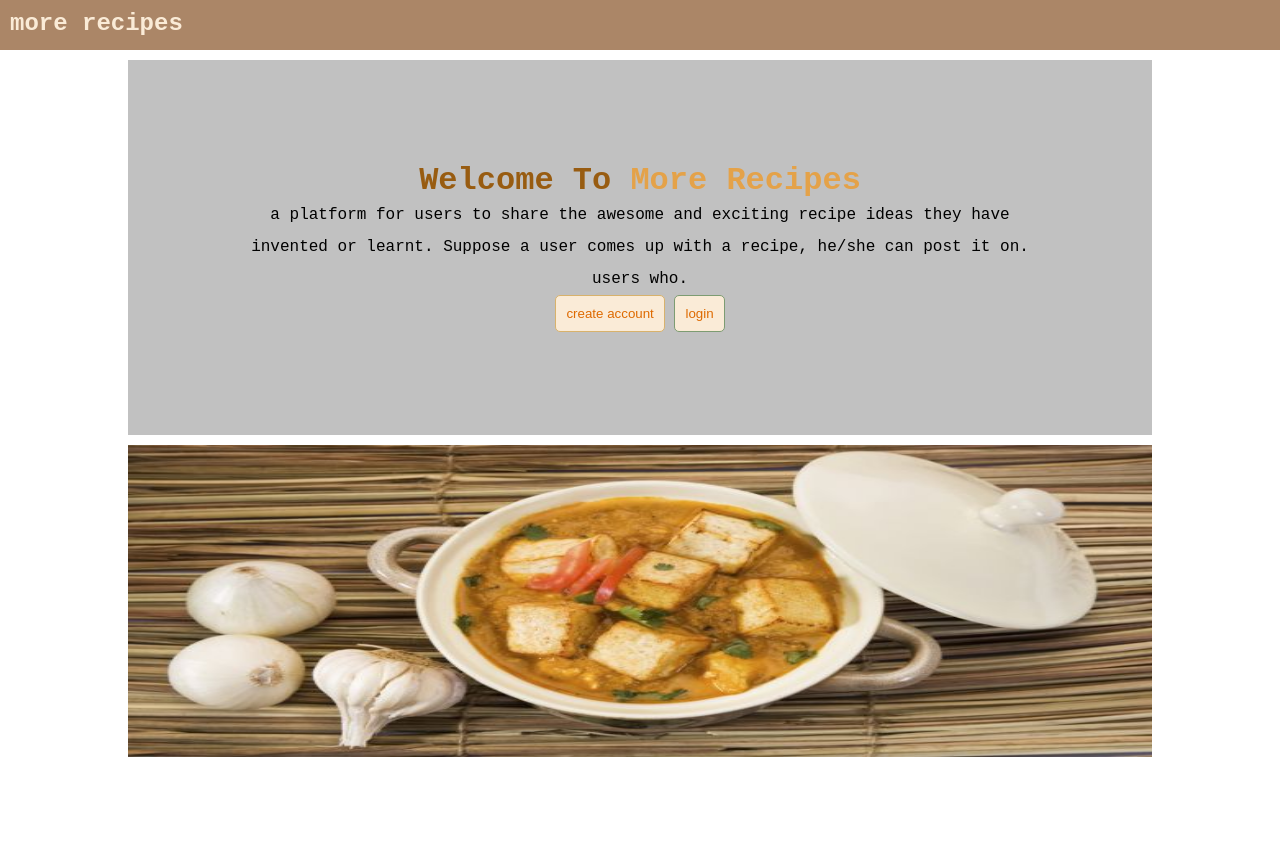
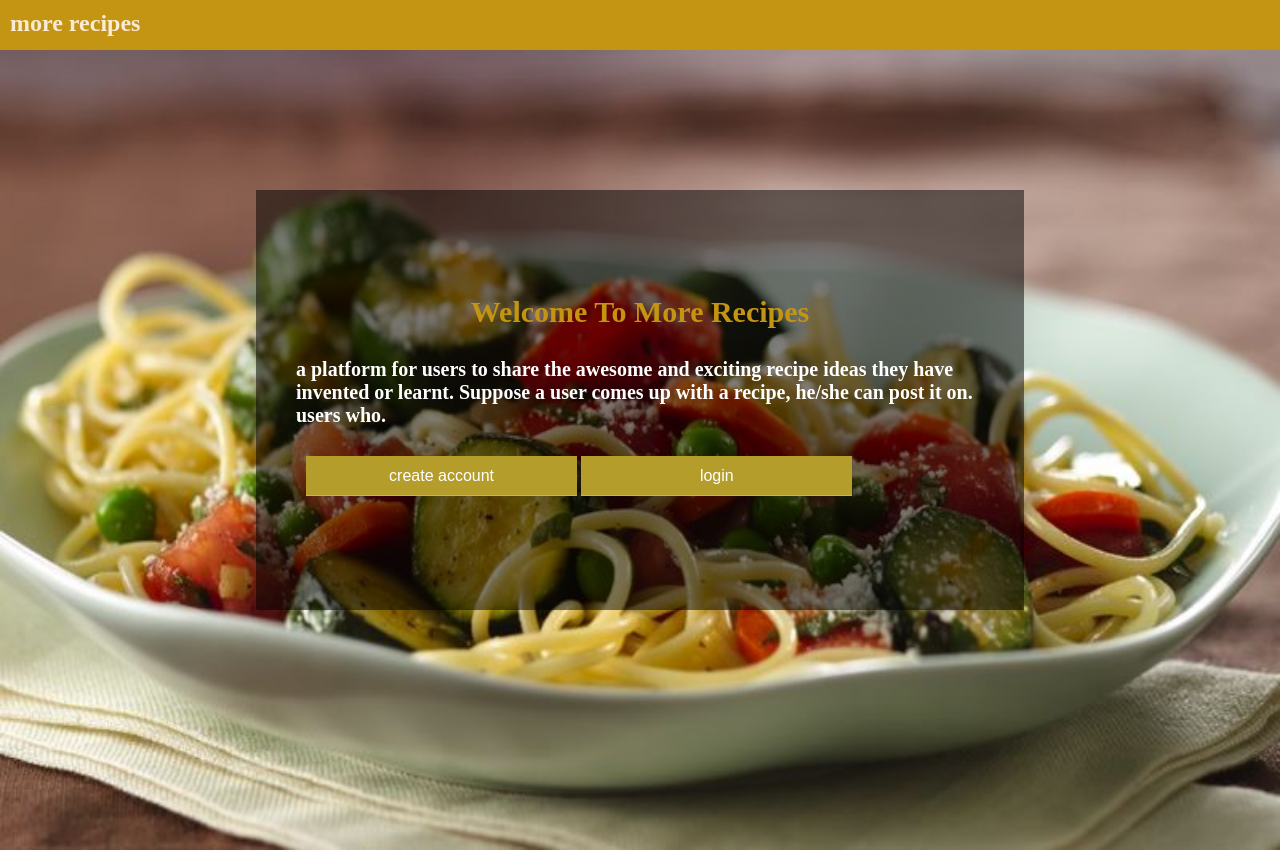
Before and after one commit to phemonick/More-recipes, a plain HTML site: page index.html in a window 1280 px wide. Before the commit the page ends 800 px from the top, so only its background shows below. Drawn offline with Linux system fonts and the light colour scheme.

Commit message:
added new features

```diff
--- a/index.html
+++ b/index.html
@@ -15,7 +15,23 @@
 		<h1>more recipes</h1>
 	</nav>
 
-	<div id="mainContent">
+
+        <div class="coverContainer">	<img class="coverImg" src="./images/recipes/food6.jpg" />
+		</div>
+
+        <div class="loginBox">
+		<h2>Welcome To More Recipes</h2>
+            <p>
+					a platform for users to share the awesome and exciting  recipe ideas they have invented or learnt.  Suppose a user comes up with a recipe,  he/she can post it on. users who.<br />
+                <div class="btn">
+					<a href="./signUp.html"><span><button class="loginBtn2">create account</button></span></a>
+                    <a href="./login.html"><span><button class="loginBtn">login</button></span></a>
+                </div>
+				</p>
+
+	</div>
+
+<!--
 		<div id="contentFlex" class="content">
 				<h1 class="contentH"><span class="headc">Welcome To</span><span class="headD"> More Recipes</span></h1>
 				<p>
@@ -25,5 +41,4 @@
 				</p>
 
 		</div>
-		<img class="coverImg" src="./images/recipes/food4.jpg" />
-	</div>
+-->
--- a/stylesheets/home.css
+++ b/stylesheets/home.css
@@ -9,13 +9,13 @@ body{
 	/*display: flex;
 	flex-direction: column;*/
 	box-sizing: border-box;
-    color:#0a91c7;
+    color:#382c20;;
 	/*min-height: 100vh;*/
 }
 
 a{
 	text-decoration: none;
-    color: #f0d495;
+    color:#fff;
 }
 ul{
 	margin: 0;
@@ -40,7 +40,7 @@ ul{
 header{
 
 	width: 100%;
-	background: #daa271;
+	background: #c49413;
 
 }
 	#topHeader{
@@ -53,14 +53,14 @@ header{
 		margin: 10px 15px 0 0;
 		padding: 4px;
 		color: yellow;
-		background: #0a91c7;
+		background: #c49413;
 		border: none;
 		outline: none;
 	}
 header nav{
 	width: 100%;
 	height: auto;
-	background: rgba(128, 128, 128, 0.7);
+	background: #c49413;
 }
 .recipeBackground{
 	background: url(../images/recipes/spice.jpg) no-repeat;
--- a/stylesheets/index.css
+++ b/stylesheets/index.css
@@ -2,18 +2,11 @@
 	margin: 0;
 	padding: 0;
 }
-body{
-	width: 100%;
-	height: 100%;
-    font-family: 'Ubuntu', sans-serif;
-	font-family: 'Ubuntu Mono', monospace;
-/*	background-image: url('../images/beansB.jpg');*/
 
-}
 nav {
 	width: 100%;
 	height: 50px;
-	background-color: #ab8667;
+	background-color: #c49413;
 
 }
 nav h1{
@@ -21,6 +14,111 @@ nav h1{
 	padding: 10px;
 
 }
+
+
+body
+{
+	margin: 0;
+	padding: 0;
+	/*background: url(../images/loginB.jpg);
+	width: 100%;
+	background-size: cover;
+	background-repeat: no-repeat;*/
+	height: auto;
+}
+.coverContainer{
+	display: flex;
+    min-height: 100vh;
+}
+.coverImg{
+	width: 100%;
+}
+
+.loginBox{
+	position: absolute;
+	top: 50%;
+	left: 50%;
+	transform: translate(-50%, -50%);
+	width: 60vw;
+	height: 420px;
+	padding: 80px 40px;
+	box-sizing: border-box;
+	background: rgba(0,0,0,.5);
+    display: flex;
+    flex-direction: column;
+    justify-content: space-around;
+
+
+
+}
+
+.loginBox h2{
+	margin: 0;
+	color:#c49413;
+	text-align: center;
+    font-size: 30px;
+    padding: 20px 0 0 0;
+}
+.loginBox p{
+
+	margin: 0;
+	padding: 0;
+	font-weight: bold;
+    font-size: 20px;
+	color: #fff;
+     padding-top: 20px;
+    font-size: 20px;
+}
+.loginBox button{
+	width: 40%;
+/*	margin: 30px 0 0 0px;*/
+}
+.btn{
+    margin: 20px 0 0 10px;
+   align-text: center;
+}
+.loginBox .loginBtn,
+.loginBox .loginBtn2{
+	border: none;
+	border-bottom: 1px solid #81e60b;
+background: #b49d2a;
+	/*outline removes border;*/
+	outline: none;
+	font-size: 16px;
+	color: #fff;
+	height: 40px;
+
+}
+::placeholder{
+	color: rgba(255,255,255,.5)
+}
+.loginBox input[type="submit"]{
+	border:none;
+	outline: none;
+	height: 40px;
+	color: #fff;
+	font-size: 16px;
+	background-color: coral;
+	cursor: pointer;
+	border-radius: 20px;
+}
+.loginBox input[type="submit"]::placeholder{
+
+}
+.loginBox input[type="submit"]:hover{
+	background-color: burlywood;
+	color:#fff;
+}
+.loginBox a{
+	color: #fff;
+	font-size: 20px;
+	font-weight: bold;
+
+}
+
+
+
+/*
 .headc{
     color: #985c11;
 }
@@ -56,7 +154,7 @@ nav h1{
         color: #de6a01;
         border-radius: 5px;
 		outline: none;
-/*		border: 1px solid #7d9c72;*/
+		border: 1px solid #7d9c72;
 	}
 .loginBtn{
     border: 1px solid #7d9c72;
@@ -70,4 +168,4 @@ nav h1{
 }
 .coverImg{
    height: 39vh
-}
+}*/
--- a/stylesheets/login.css
+++ b/stylesheets/login.css
@@ -73,7 +73,7 @@ body
 	height: 40px;
 	color: #fff;
 	font-size: 16px;
-	background-color: coral;
+	background-color: #8a6a1a;
 	cursor: pointer;
 	border-radius: 20px;
 }
```
Also changed, not shown: template/index.html (+0 -27 lines), 1 other file.
